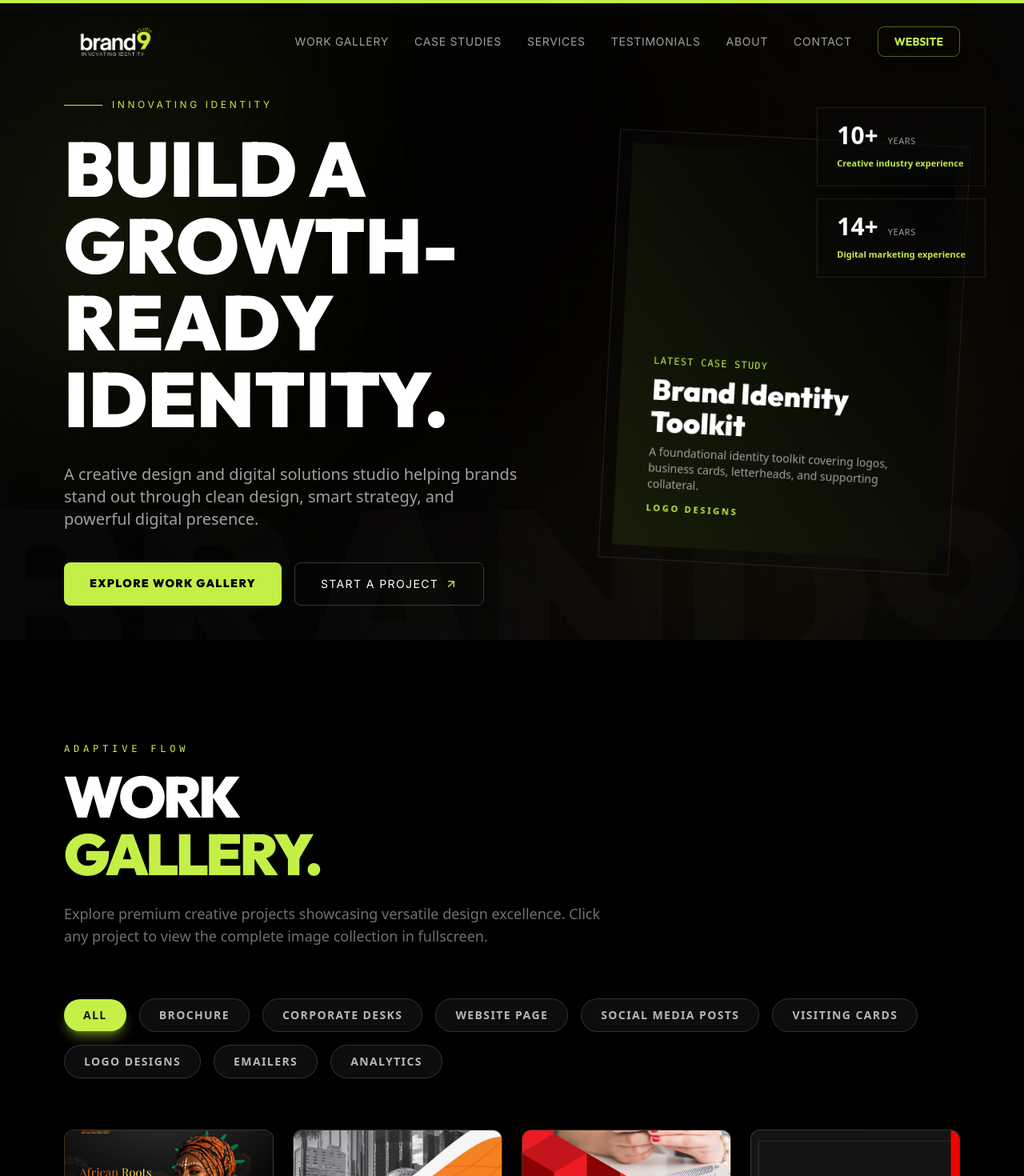
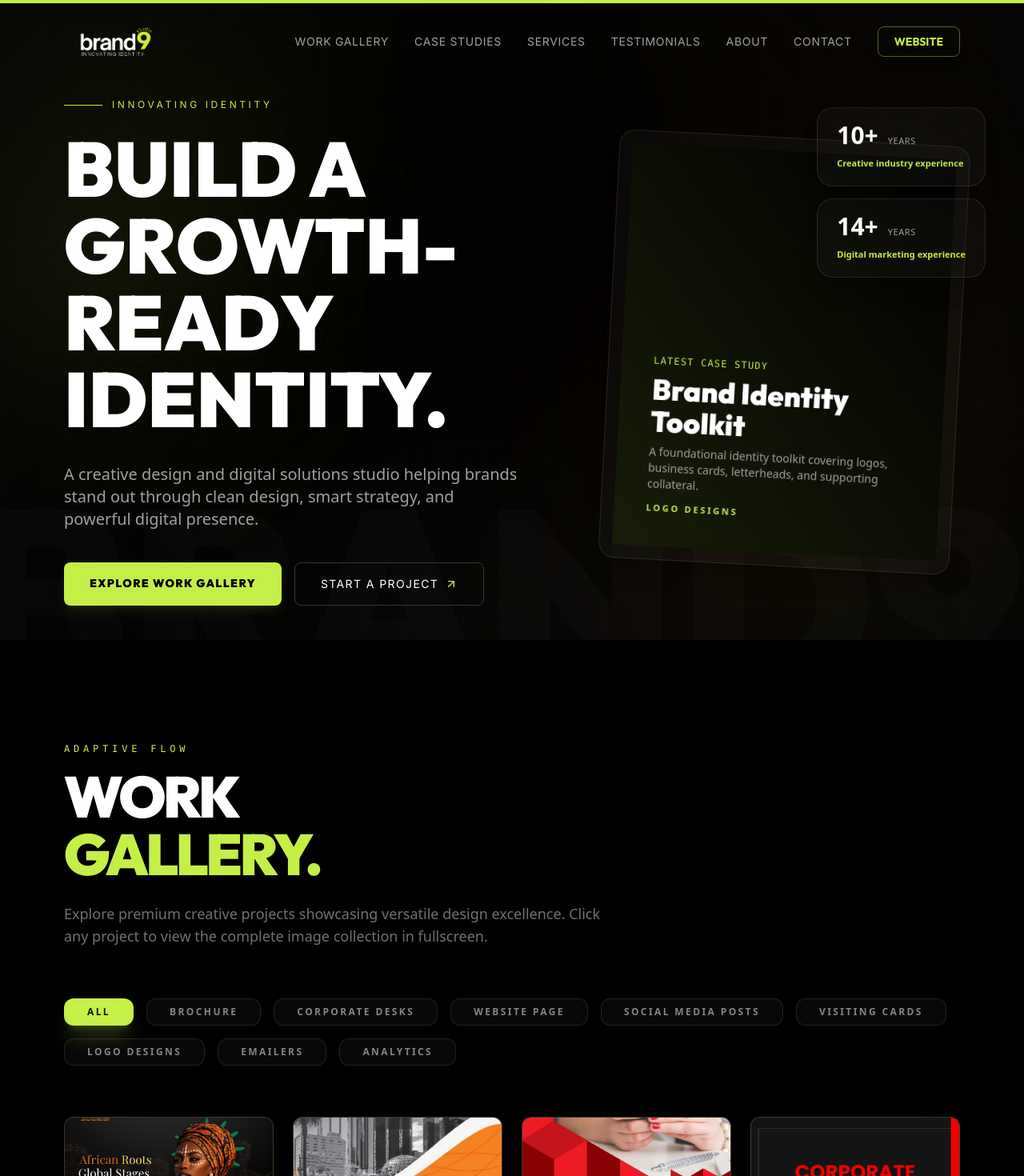
Before and after one commit to Satvikk7/Brand9Studio_Portfolio, a React (Vite) app: page / in a window 1280 px wide. Shown: the top 1470 px of the page at 80% size. Built offline with nearby package versions, Linux system fonts and the light colour scheme.

Commit message:
Implement premium macOS-inspired UI design with refined glassmorphism and enhanced card layouts

```diff
--- a/src/components/Navbar.jsx
+++ b/src/components/Navbar.jsx
@@ -129,8 +129,8 @@ export default function Navbar() {
     <motion.nav
       initial={{ y: -100 }}
       animate={{ y: 0 }}
-      className={`fixed top-0 left-0 right-0 z-50 transition-all duration-500 will-change-gpu ${
-        scrolled ? 'py-4 bg-black/60 backdrop-blur-xl border-b border-white/5' : 'py-6 bg-transparent'
+      className={`fixed top-0 left-0 right-0 z-50 transition-all duration-700 will-change-gpu ${
+        scrolled ? 'py-3 bg-black/50 backdrop-blur-3xl border-b border-white/10 shadow-2xl' : 'py-6 bg-transparent'
       }`}
       onClick={(e) => {
         // Close mobile menu if clicking a nav target
--- a/src/components/WorkGallery.jsx
+++ b/src/components/WorkGallery.jsx
@@ -199,10 +199,10 @@ function FilterButton({ category, isActive, onClick }) {
       onClick={onClick}
       whileHover={{ scale: 1.05 }}
       whileTap={{ scale: 0.95 }}
-      className={`relative px-4 sm:px-6 py-2 sm:py-2.5 rounded-full font-bold text-xs sm:text-sm uppercase tracking-widest transition-all duration-300 whitespace-nowrap ${
+      className={`relative px-5 sm:px-7 py-2 rounded-xl font-bold text-[10px] sm:text-xs uppercase tracking-[0.2em] transition-all duration-500 whitespace-nowrap ${
         isActive
-          ? 'bg-brand-lime text-black shadow-lg shadow-brand-lime/40'
-          : 'bg-white/5 border border-white/15 text-white/70 hover:border-brand-lime/60 hover:text-white hover:bg-white/8'
+          ? 'bg-brand-lime text-black shadow-xl shadow-brand-lime/20 border border-brand-lime/50'
+          : 'bg-white/[0.03] border border-white/10 text-white/50 hover:border-brand-lime/40 hover:text-white hover:bg-white/[0.06]'
       }`}
     >
       {category}
--- a/src/index.css
+++ b/src/index.css
@@ -46,15 +46,15 @@ h1, h2, h3, h4 {
   }
 
   .glass-panel {
-    @apply bg-white/[0.03] backdrop-blur-xl border border-white/10 rounded-2xl;
+    @apply bg-white/[0.02] backdrop-blur-2xl border border-white/10 rounded-[1.5rem] shadow-2xl shadow-black/40;
   }
 
   .premium-card {
-    @apply relative overflow-hidden bg-brand-gray/40 backdrop-blur-xl border border-white/10 transition-all duration-500;
+    @apply relative overflow-hidden bg-white/[0.03] backdrop-blur-2xl border border-white/10 rounded-[1.25rem] transition-all duration-500 shadow-xl shadow-black/20;
   }
 
   .premium-btn {
-    @apply relative overflow-hidden bg-brand-lime text-black font-bold uppercase tracking-widest transition-all duration-300 hover:bg-white hover:scale-105 active:scale-95;
+    @apply relative overflow-hidden bg-brand-lime text-black font-bold uppercase tracking-widest transition-all duration-500 hover:bg-white hover:scale-[1.02] active:scale-95 rounded-xl shadow-lg shadow-brand-lime/10;
   }
 
   .text-gradient {
@@ -62,7 +62,7 @@ h1, h2, h3, h4 {
   }
 
   .portfolio-nav-active {
-    @apply text-brand-lime after:content-[''] after:absolute after:-bottom-1 after:left-0 after:w-full after:h-0.5 after:bg-brand-lime;
+    @apply text-brand-lime after:content-[''] after:absolute after:-bottom-1 after:left-1/4 after:w-1/2 after:h-0.5 after:bg-brand-lime after:rounded-full;
   }
 }
 
--- a/src/sections/Services.jsx
+++ b/src/sections/Services.jsx
@@ -63,7 +63,7 @@ export default function Services() {
           </motion.div>
         </div>
 
-        <div className="grid md:grid-cols-2 lg:grid-cols-3 gap-1px bg-white/5 border border-white/5">
+        <div className="grid md:grid-cols-2 lg:grid-cols-3 gap-6 sm:gap-8">
           {services.map((service, i) => {
             const isBranding = service.title === 'Branding'
             const isReels = service.title === 'Reels & Videos'
@@ -72,8 +72,8 @@ export default function Services() {
             const isWebDesign = service.title === 'Web Design'
             const isContentWriting = service.title === 'Content Writing'
 
-              const cardClasses =
-                'premium-card p-6 sm:p-8 lg:p-10 relative group overflow-hidden block text-left w-full border border-white/5'
+            const cardClasses =
+              'premium-card p-8 sm:p-10 relative group overflow-hidden block text-left w-full h-full'
 
             const content = (
               <>
```
